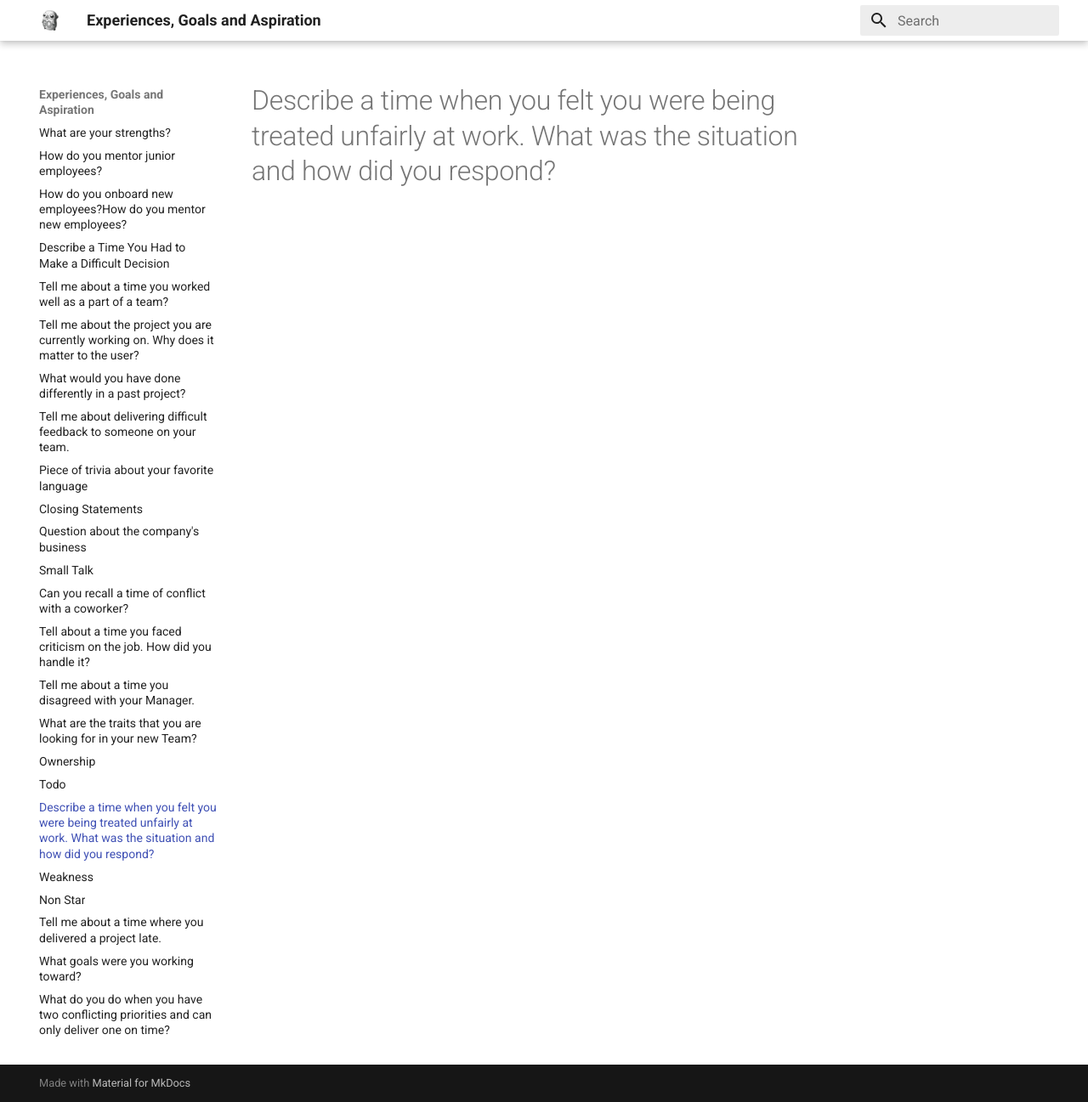
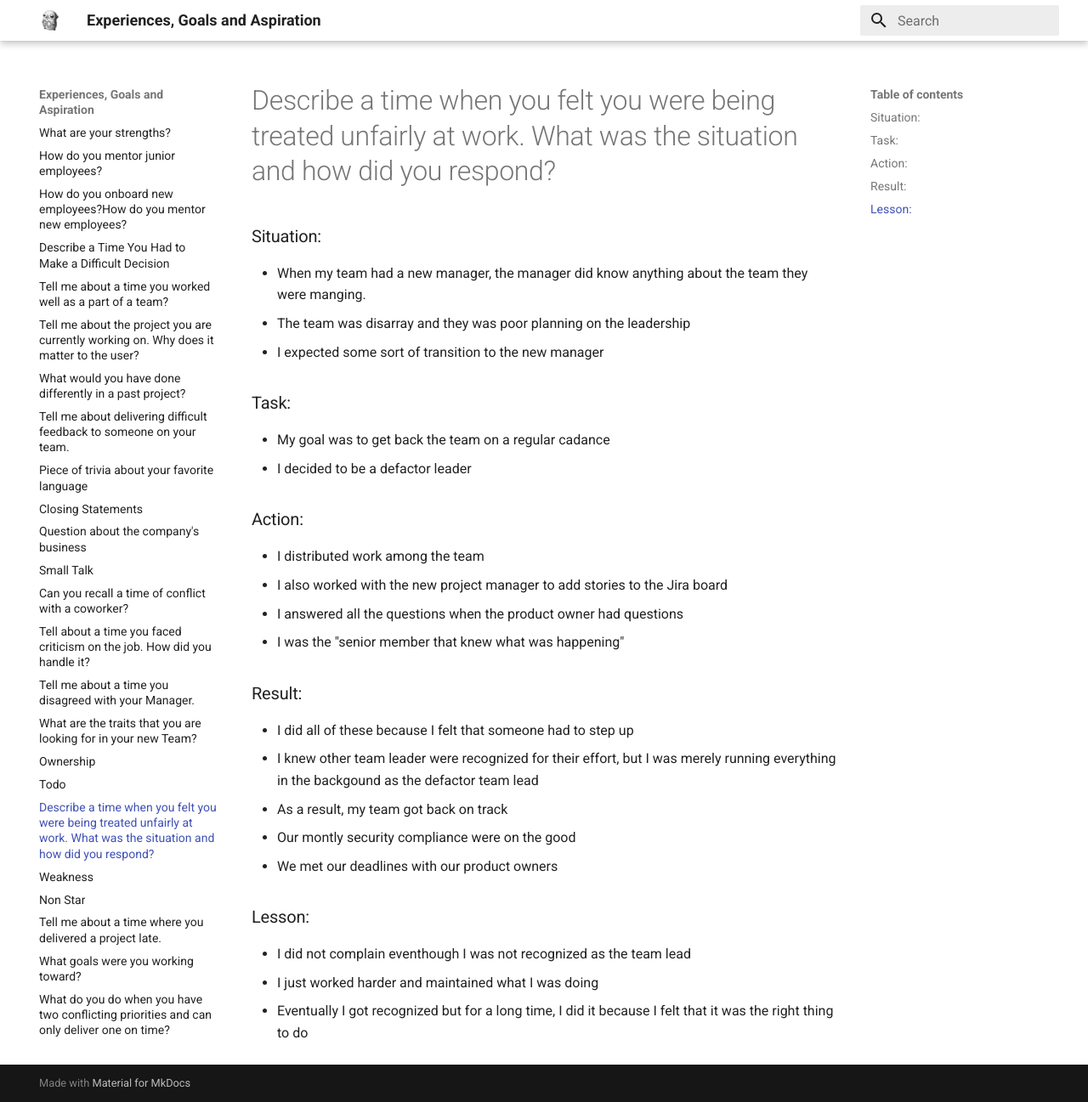
Before and after one commit to stashedUp/experiences, an MkDocs documentation site: the page built from docs/Unfair.md, in a window 1280 px wide and 1297 px high. Shown: the whole window at 85% size. Built offline with MkDocs 1.6.1 and Material for MkDocs 9.7.7, drawn with Linux system fonts in a browser that asks for light colours.

Commit message:
updated filunfaires

```diff
--- a/docs/Template.md
+++ b/docs/Template.md
@@ -12,6 +12,12 @@
 
 
 # STAR
+
+### Situation:
+### Task:
+### Action:
+### Result:
+### Lesson:
 
 ### Situation:
 Describe the situation that you were in or the task that you needed to accomplish. You
--- a/docs/Unfair.md
+++ b/docs/Unfair.md
@@ -1 +1,28 @@
 # Describe a time when you felt you were being treated unfairly at work. What was the situation and how did you respond?
+
+### Situation:
+- When my team had a new manager, the manager did know anything about the team they were manging.
+- The team was disarray and they was poor planning on the leadership
+- I expected some sort of transition to the new manager
+
+### Task:
+- My goal was to get back the team on a regular cadance
+- I decided to be a defactor leader
+
+### Action:
+- I distributed work among the team
+- I also worked with the new project manager to add stories to the Jira board
+- I answered all the questions when the product owner had questions
+- I was the "senior member that knew what was happening"
+
+### Result:
+- I did all of these because I felt that someone had to step up
+- I knew other team leader were recognized for their effort, but I was merely running everything in the backgound as the defactor team lead
+- As a result, my team got back on track
+- Our montly security compliance were on the good
+- We met our deadlines with our product owners
+
+### Lesson:
+- I did not complain eventhough I was not recognized as the team lead
+- I just worked harder and maintained what I was doing
+- Eventually I got recognized but for a long time, I did it because I felt that it was the right thing to do
```
Also changed, not shown: docs/Dateline.md (+1 -1 lines), docs/Strengths.md (+5 -2 lines).
